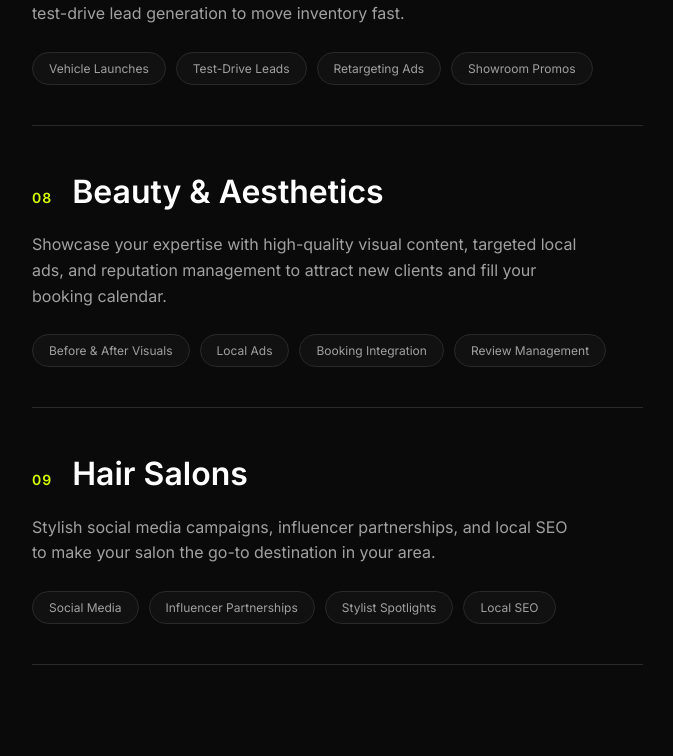
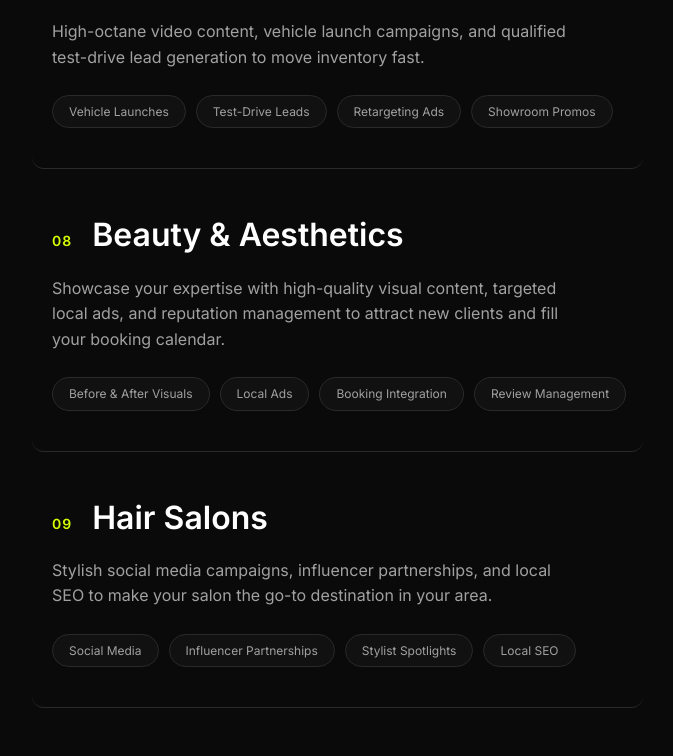
Before and after one commit to mubasiranwar/Aerosiq-Marketing-Agency, a React (Vite) app in the folder aerosiq-website/: page / in a window 1280 px wide. Shown: the part 3085-3841 px from the top of the page, without its empty margins (8-681 px from the left). Built offline with nearby package versions, Linux system fonts and the light colour scheme; a web font is replaced by a local one.

Commit message:
feat: added continuous scanner animation and premium hover effects to services

```diff
--- a/aerosiq-website/src/data/siteData.js
+++ b/aerosiq-website/src/data/siteData.js
@@ -67,6 +67,19 @@ export const servicesData = [
     title: "Hair Salons",
     desc: "Stylish social media campaigns, influencer partnerships, and local SEO to make your salon the go-to destination in your area.",
     tags: ["Social Media", "Influencer Partnerships", "Stylist Spotlights", "Local SEO"]
+  },
+
+    {
+    id: "10",
+    title: "Shopify (Local & International)",
+    desc: "Complete Shopify store setup, product uploading, payment gateway integration, and global shipping configuration to sell your products worldwide.",
+    tags: ["Store Setup", "Product Upload", "Payment Gateways", "Global Shipping"]
+  },
+  {
+    id: "11",
+    title: "Web Customization Service",
+    desc: "Custom coding and design tweaks to your existing website. From layout adjustments to integrating new features, we make your site function exactly as you need.",
+    tags: ["Custom Coding", "Layout Tweaks", "Feature Integration", "Bug Fixes"]
   }
 
 ];
--- a/aerosiq-website/src/styles/global.css
+++ b/aerosiq-website/src/styles/global.css
@@ -582,3 +582,89 @@ footer { border-top: 1px solid var(--border-color); padding: 60px 0 30px; }
 }
     .leader-message p { font-size: 0.95rem; padding-left: 15px; }
 }
+
+
+
+/* --- SERVICES PREMIUM ANIMATIONS --- */
+
+/* 1. The Continuous Scanner Line */
+.services-list-wrapper {
+    position: relative;
+}
+
+.services-list-wrapper::before {
+    content: '';
+    position: absolute;
+    left: 0;
+    top: 0;
+    width: 2px;
+    height: 100px;
+    background: linear-gradient(to bottom, transparent, var(--accent), transparent);
+    animation: scanLine 4s ease-in-out infinite;
+    z-index: 10;
+    opacity: 0.5;
+}
+
+@keyframes scanLine {
+    0% { top: -100px; opacity: 0; }
+    10% { opacity: 1; }
+    90% { opacity: 1; }
+    100% { top: 100%; opacity: 0; }
+}
+
+/* 2. Premium Service Item Hover Effect */
+.service-item {
+    transition: all 0.4s cubic-bezier(0.175, 0.885, 0.32, 1.275);
+    position: relative;
+    overflow: hidden;
+    padding-left: 20px; /* Create space for the hover line */
+    border-radius: 12px; /* Soft corners on hover */
+}
+
+/* The glowing line that appears on the left on hover */
+.service-item::before {
+    content: '';
+    position: absolute;
+    left: 0;
+    top: 0;
+    bottom: 0;
+    width: 3px;
+    background: var(--accent);
+    transform: scaleY(0);
+    transition: transform 0.3s ease;
+    border-radius: 3px;
+}
+
+.service-item:hover {
+    background: rgba(255, 255, 255, 0.02);
+    transform: translateX(10px);
+    box-shadow: 0 10px 30px rgba(0, 0, 0, 0.2);
+}
+
+.service-item:hover::before {
+    transform: scaleY(1);
+}
+
+/* 3. Title Glow and Slide */
+.service-title {
+    transition: all 0.3s ease;
+    display: inline-block;
+}
+
+.service-item:hover .service-title {
+    color: var(--accent);
+    transform: translateX(5px);
+    text-shadow: 0 0 15px rgba(212, 255, 0, 0.3);
+}
+
+/* 4. Tags Pop Up Effect */
+.service-features span {
+    transition: all 0.3s ease;
+}
+
+.service-item:hover .service-features span {
+    background: rgba(212, 255, 0, 0.1);
+    border-color: rgba(212, 255, 0, 0.4);
+    color: #fff;
+    transform: translateY(-2px);
+}
```
